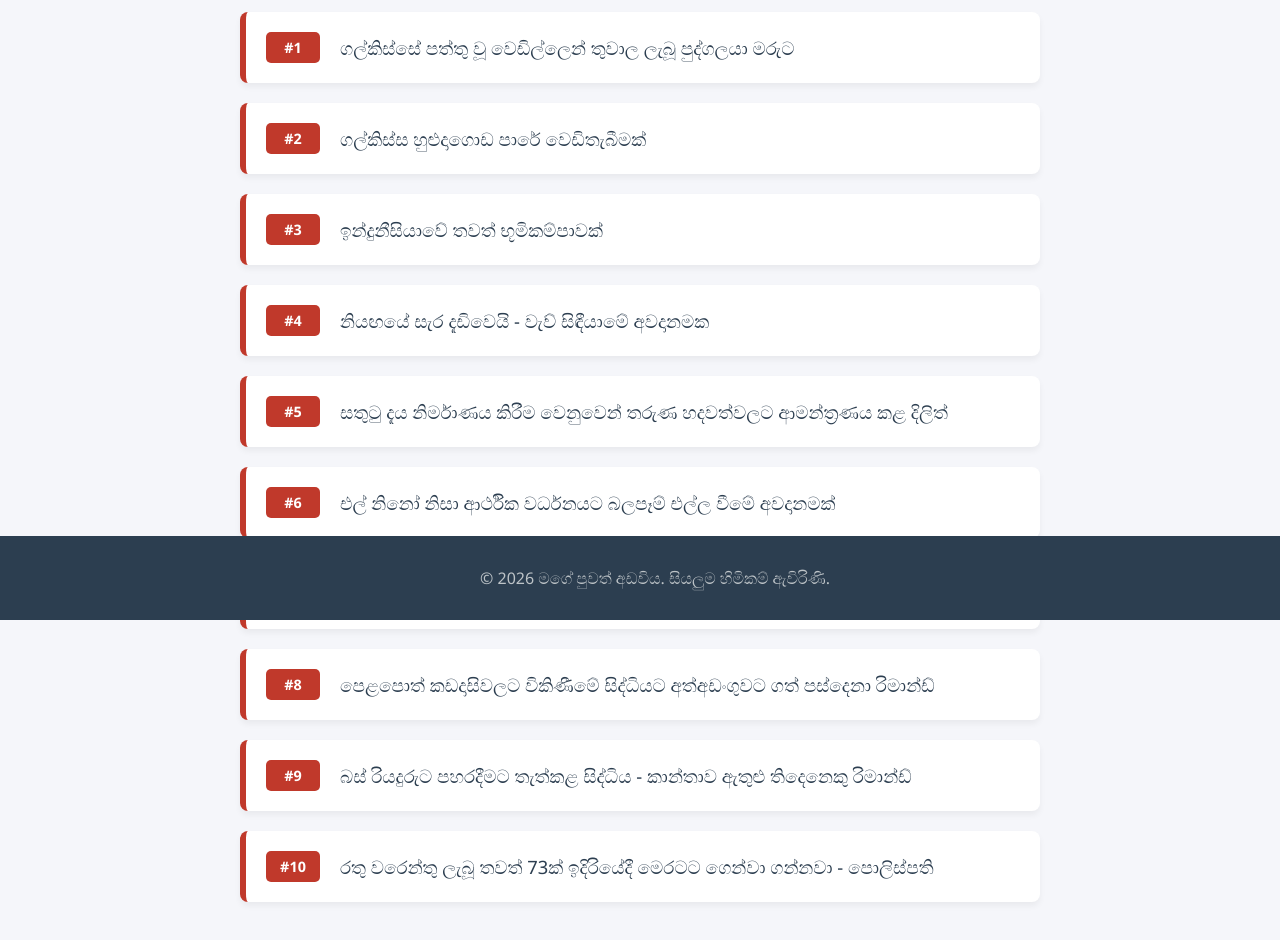
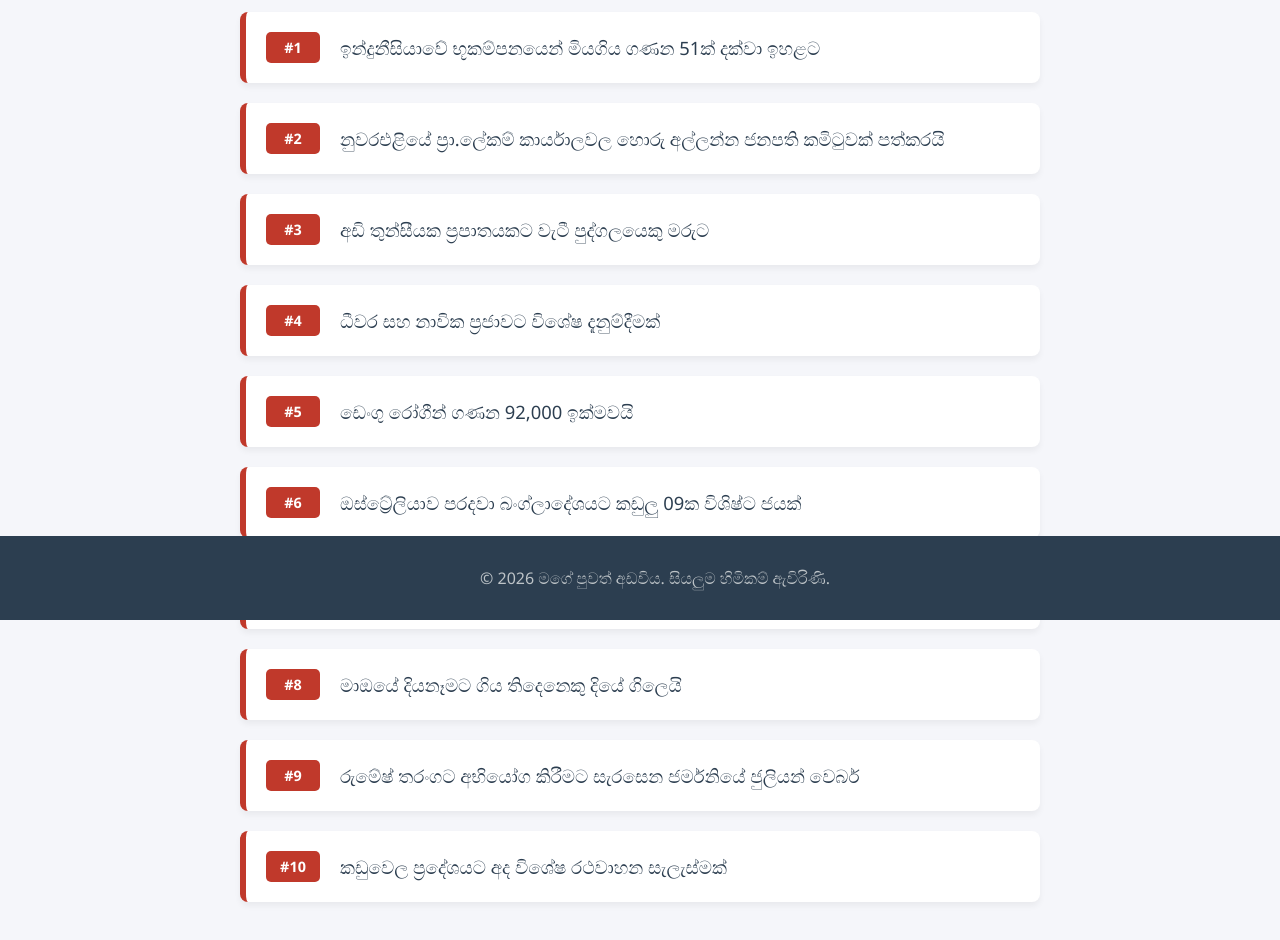
Before and after one commit to Tharusha-Nethsara2026/My-News-Website, a plain HTML site: page index.html in a window 1280 px wide. Shown: the part 180-1120 px from the top of the page. Drawn offline with Linux system fonts and the light colour scheme.

Commit message:
Auto-updated news headlines

```diff
--- a/index.html
+++ b/index.html
@@ -18,52 +18,52 @@
 
             <div class="news-card">
                 <span class="news-number">#1</span>
-                <p>ගල්කිස්සේ පත්තු වූ වෙඩිල්ලෙන් තුවාල ලැබූ පුද්ගලයා මරුට</p>
+                <p>ඉන්දුනීසියාවේ භූකම්පනයෙන් මියගිය ගණන 51ක් දක්වා ඉහළට</p>
             </div>
 
             <div class="news-card">
                 <span class="news-number">#2</span>
-                <p>ගල්කිස්ස හුළුදාගොඩ පාරේ වෙඩිතැබීමක්</p>
+                <p>නුවරඑළියේ ප්‍රා.ලේකම් කාර්යාලවල හොරු අල්ලන්න ජනපති කමිටුවක් පත්කරයි</p>
             </div>
 
             <div class="news-card">
                 <span class="news-number">#3</span>
-                <p>ඉන්දුනීසියාවේ තවත් භූමිකම්පාවක්</p>
+                <p>අඩි තුන්සීයක ප්‍රපාතයකට වැටී පුද්ගලයෙකු මරුට</p>
             </div>
 
             <div class="news-card">
                 <span class="news-number">#4</span>
-                <p>නියඟයේ සැර දැඩිවෙයි - වැව් සිඳීයාමේ අවදානමක</p>
+                <p>ධීවර සහ නාවික ප්‍රජාවට විශේෂ දැනුම්දීමක්</p>
             </div>
 
             <div class="news-card">
                 <span class="news-number">#5</span>
-                <p>සතුටු දැය නිර්මාණය කිරීම වෙනුවෙන් තරුණ හදවත්වලට ආමන්ත්‍රණය කළ දිලිත්</p>
+                <p>ඩෙංගු රෝගීන් ගණන 92,000 ඉක්මවයි</p>
             </div>
 
             <div class="news-card">
                 <span class="news-number">#6</span>
-                <p>එල් නිනෝ නිසා ආර්ථික වර්ධනයට බලපෑම් එල්ල වීමේ අවදානමක්</p>
+                <p>ඔස්ට්‍රේලියාව පරදවා බංග්ලාදේශයට කඩුලු 09ක විශිෂ්ට ජයක්</p>
             </div>
 
             <div class="news-card">
                 <span class="news-number">#7</span>
-                <p>ඉන්දුනීසියාවේ තවත් ප්‍රබල භූමිකම්පාවක් - ශ්‍රී ලංකාවට සුනාමි අවදානමක් නෑ</p>
+                <p>මාරක අනතුරු දෙකක් - දෙදෙනෙකුට දිවි අහිමි වෙයි</p>
             </div>
 
             <div class="news-card">
                 <span class="news-number">#8</span>
-                <p>පෙළපොත් කඩදාසිවලට විකිණීමේ සිද්ධියට අත්අඩංගුවට ගත් පස්දෙනා රිමාන්ඩ්</p>
+                <p>මාඔයේ දියනෑමට ගිය තිදෙනෙකු දියේ ගිලෙයි</p>
             </div>
 
             <div class="news-card">
                 <span class="news-number">#9</span>
-                <p>බස් රියදුරුට පහරදීමට තැත්කළ සිද්ධිය - කාන්තාව ඇතුළු තිදෙනෙකු රිමාන්ඩ්</p>
+                <p>රුමේෂ් තරංගට අභියෝග කිරීමට සැරසෙන ජර්මනියේ ජුලියන් වෙබර්</p>
             </div>
 
             <div class="news-card">
                 <span class="news-number">#10</span>
-                <p>රතු වරෙන්තු ලැබූ තවත් 73ක් ඉදිරියේදී මෙරටට ගෙන්වා ගන්නවා - පොලිස්පති</p>
+                <p>කඩුවෙල ප්‍රදේශයට අද විශේෂ රථවාහන සැලැස්මක්</p>
             </div>
 
         </main>
```
